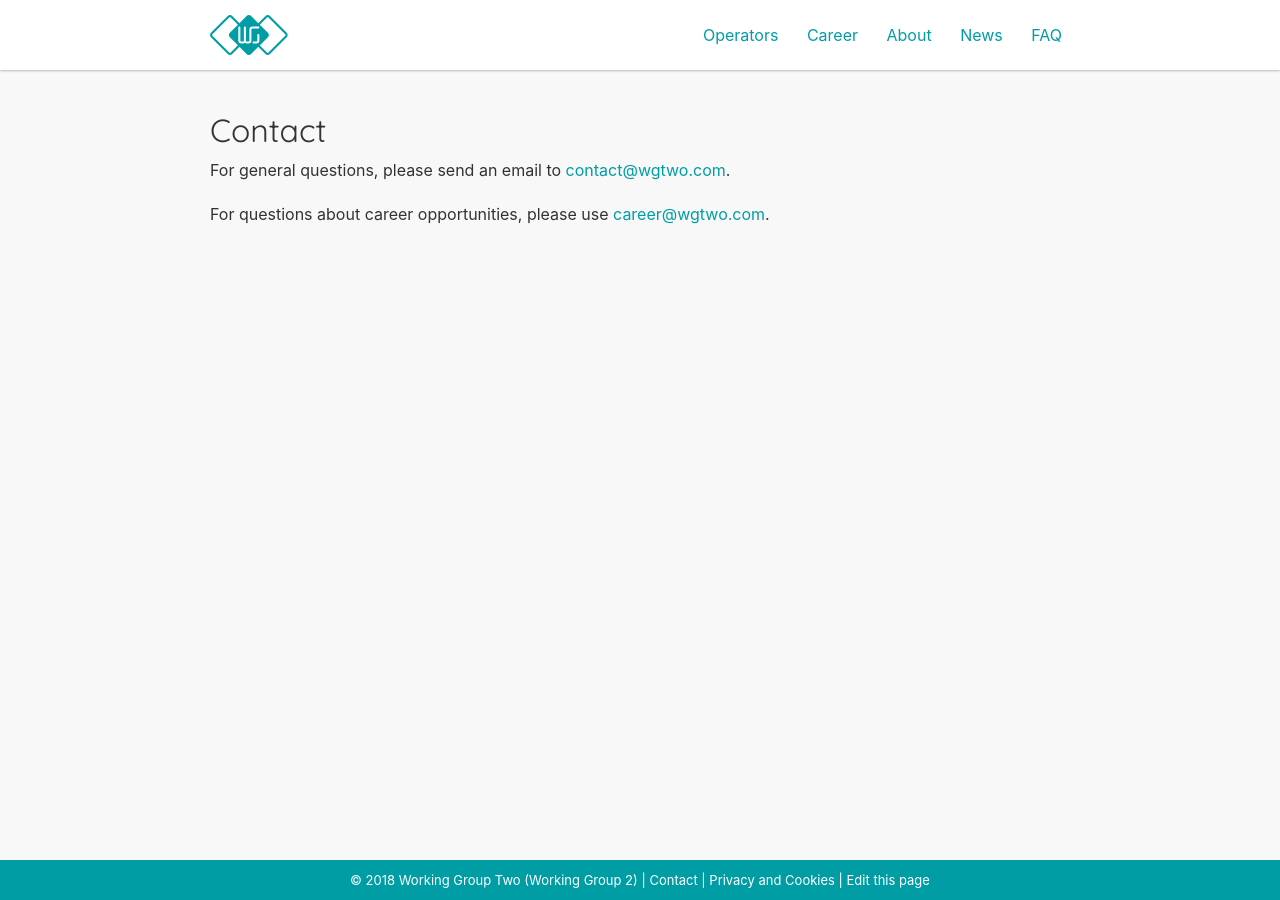
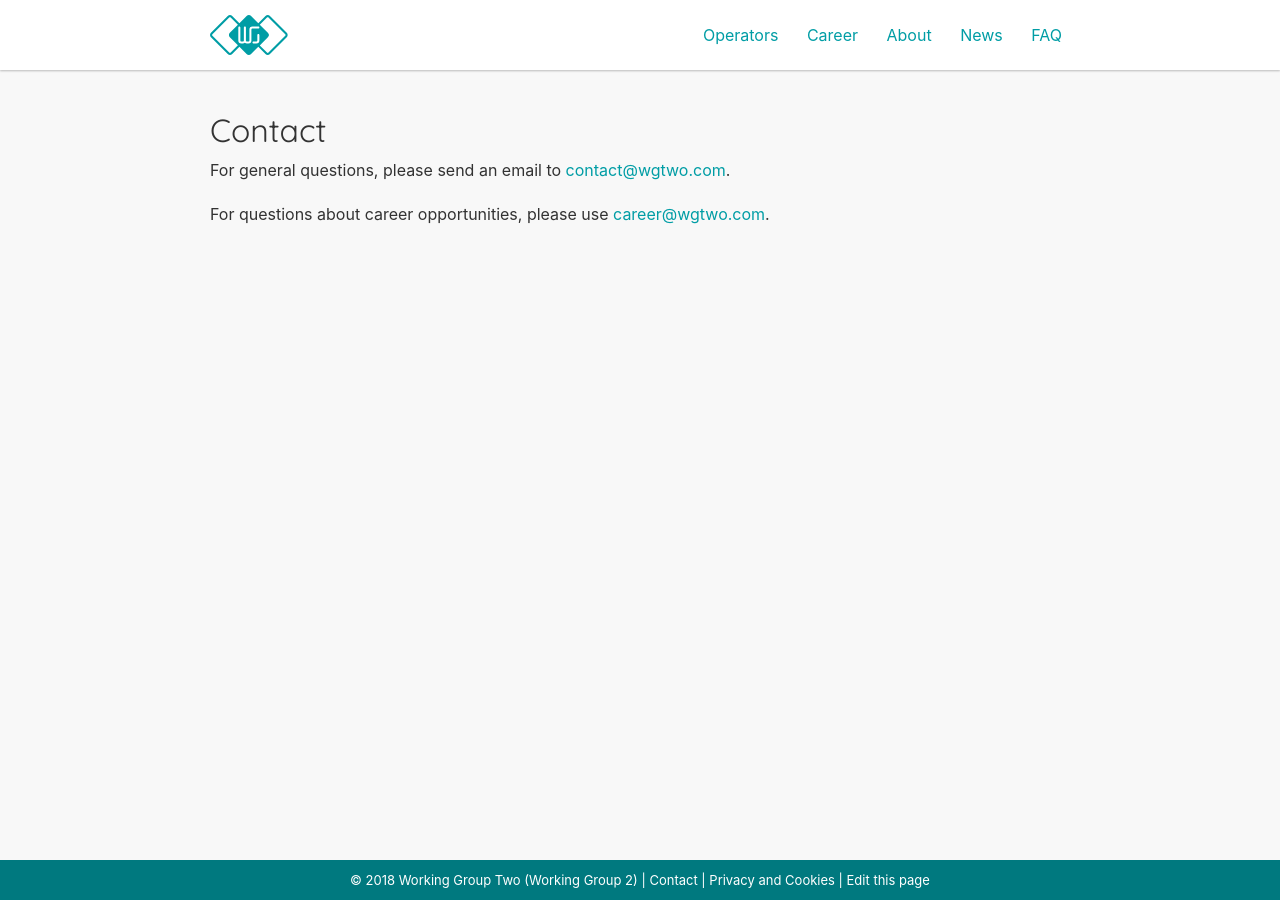
Before and after one commit to working-group-two/engineering-blog, a Jekyll site: the page built from pages/contact.md, in a window 1280 px wide. Built offline with Jekyll 4.4.1, drawn with Linux system fonts in a browser that asks for light colours; nearby versions of some CDN libraries.

Commit message:
[accessibility] Improve color contrast and screen reader names

```diff
--- a/_layouts/default.html
+++ b/_layouts/default.html
@@ -1,5 +1,5 @@
 <!DOCTYPE html>
-<html>
+<html lang="en">
     <head>
         {% include googleAnalytics.html %}
         {% include structuredData.html %}
@@ -25,7 +25,7 @@
         <header class="page-header">
             <nav class="navbar width-limit">
                 <a class="logo" href="/"><img src="/img/logo.svg" alt="Working Group Two"></a>
-                <button class="mobile-menu-trigger"><span uk-icon="icon: menu"></span></button>
+                <button class="mobile-menu-trigger" aria-label="mobile-menu-trigger"><span uk-icon="icon: menu"></span></button>
                 <ul class="nav-menu">
                     <li><a class="nav-link uk-hidden@s" href="/">Home</a></li>
                     <li><a class="nav-link" href="/operators">Operators</a></li>
--- a/_sass/_frame.scss
+++ b/_sass/_frame.scss
@@ -104,7 +104,7 @@
   width: 100%;
   line-height: 40px;
   text-align: center;
-  background: $brand;
+  background: darken($brand, 7.5%);
   color: #fff;
   padding: 0 20px;
   overflow: hidden;
```
